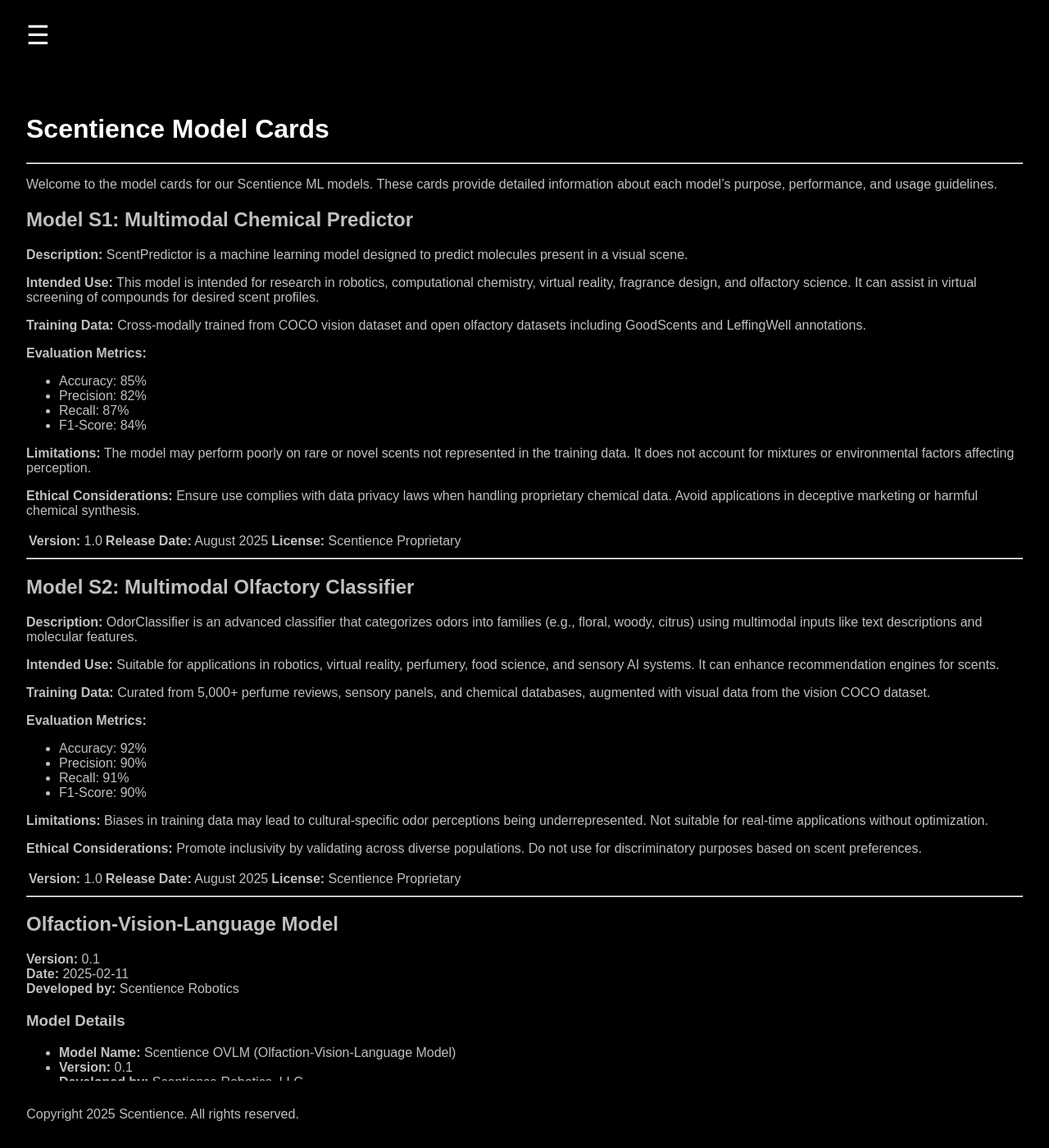
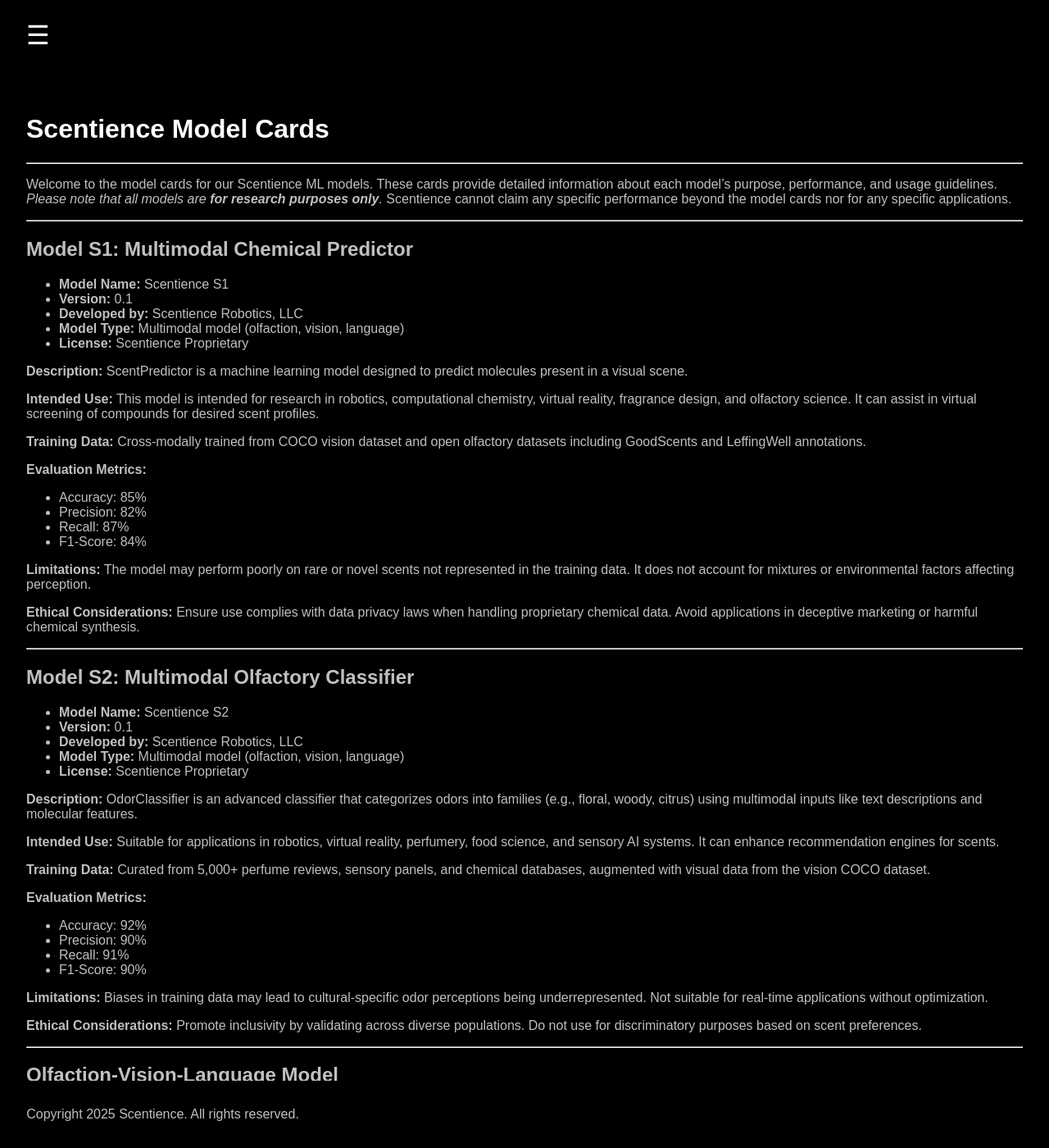
Before and after one commit to Scentience/docs-api, a Jekyll site: the page built from model-cards.md, in a window 1280 px wide and 1400 px high. Shown: the whole window at 82% size. Built offline with Jekyll 4.4.1, drawn with Linux system fonts in a browser that asks for light colours.

Commit message:
update model cards

```diff
--- a/model-cards.md
+++ b/model-cards.md
@@ -5,9 +5,16 @@
 
 # Scentience Model Cards
 ---
-Welcome to the model cards for our Scentience ML models. These cards provide detailed information about each model's purpose, performance, and usage guidelines.
+Welcome to the model cards for our Scentience ML models. These cards provide detailed information about each model's purpose, performance, and usage guidelines. _Please note that all models are **for research purposes only**._ Scentience cannot claim any specific performance beyond the model cards nor for any specific applications.
+
+---
 
 ## Model S1: Multimodal Chemical Predictor
+- **Model Name:** Scentience S1
+- **Version:** 0.1
+- **Developed by:** Scentience Robotics, LLC
+- **Model Type:** Multimodal model (olfaction, vision, language)
+- **License:** Scentience Proprietary
 
 **Description:** ScentPredictor is a machine learning model designed to predict molecules present in a visual scene.
 
@@ -26,11 +33,15 @@
 
 **Ethical Considerations:** Ensure use complies with data privacy laws when handling proprietary chemical data. Avoid applications in deceptive marketing or harmful chemical synthesis.
 
-**Version:** 1.0 | **Release Date:** August 2025 | **License:** Scentience Proprietary
 
 ---
 
 ## Model S2: Multimodal Olfactory Classifier
+- **Model Name:** Scentience S2
+- **Version:** 0.1
+- **Developed by:** Scentience Robotics, LLC
+- **Model Type:** Multimodal model (olfaction, vision, language)
+- **License:** Scentience Proprietary
 
 **Description:** OdorClassifier is an advanced classifier that categorizes odors into families (e.g., floral, woody, citrus) using multimodal inputs like text descriptions and molecular features.
 
@@ -49,20 +60,12 @@
 
 **Ethical Considerations:** Promote inclusivity by validating across diverse populations. Do not use for discriminatory purposes based on scent preferences.
 
-**Version:** 1.0 | **Release Date:** August 2025 | **License:** Scentience Proprietary
-
 
 ---
 
 ## Olfaction-Vision-Language Model
-**Version:** 0.1
-**Date:** 2025-02-11
-**Developed by:** Scentience Robotics
-
-### Model Details
-
 - **Model Name:** Scentience OVLM (Olfaction-Vision-Language Model)
-- **Version:** 0.1
+- **Version:** 0.3
 - **Developed by:** Scentience Robotics, LLC
 - **Model Type:** Multimodal model (olfaction, vision, language)
 - **License:** Scentience Proprietary
```
